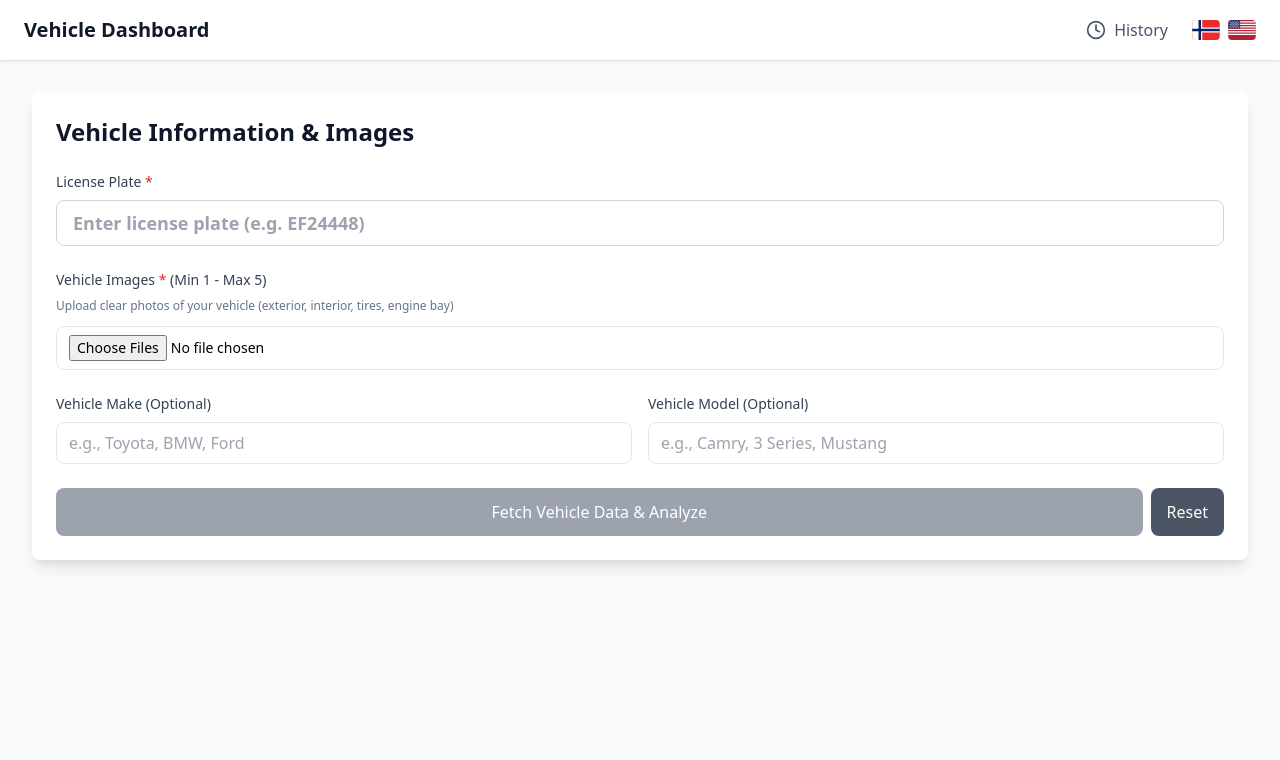
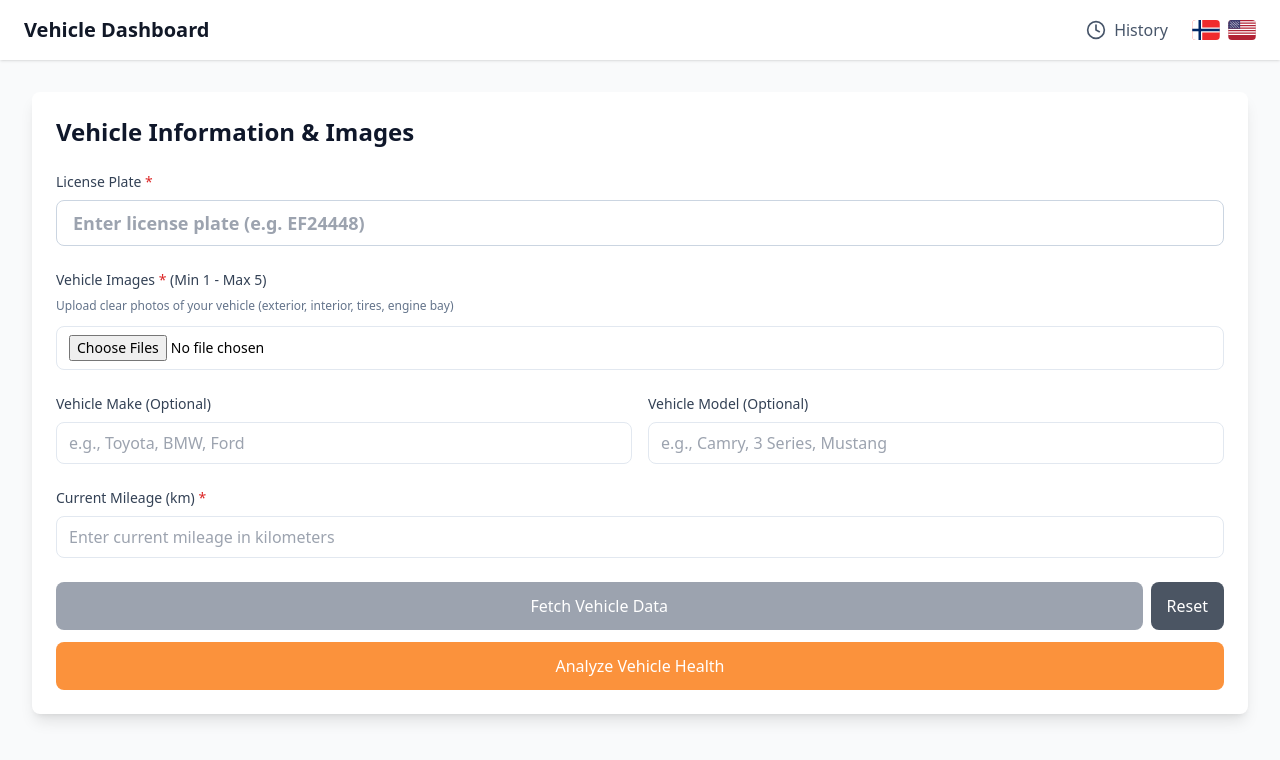
Before and after one commit to faizan7800/ai-driven-website, a React (Vite) app: page / in a window 1280 px wide. Shown: the top 760 px of the page. Built offline with nearby package versions, Linux system fonts and the light colour scheme.

Commit message:
feat: streamline vehicle health analysis workflow
Rearrange form to analyze health on first screen and display results.

Co-authored-by: Muhammad Fezan <72183873+faizan7800@users.noreply.github.com>

```diff
--- a/src/App.jsx
+++ b/src/App.jsx
@@ -255,7 +255,22 @@ const saveEverything = async () => {
                 </div>
               </div>
 
+              {/* Mileage for Vehicle Health Analysis */}
+              <div className="mb-6">
+                <label className="block text-sm font-medium text-slate-700 mb-2">
+                  Current Mileage (km) <span className="text-red-600">*</span>
+                </label>
+                <input
+                  type="number"
+                  placeholder="Enter current mileage in kilometers"
+                  value={healthMileage}
+                  onChange={(e) => setHealthMileage(e.target.value)}
+                  className="w-full px-3 py-2 rounded-lg border border-slate-200 bg-white text-slate-900 focus:outline-none focus:ring-2 focus:ring-blue-500"
+                />
+              </div>
+
               {/* Buttons */}
+              <div className="space-y-3">
                 <div className="flex gap-2">
                   <button
                     className={`flex-1 px-4 py-3 rounded-lg text-white font-medium transition-colors ${
@@ -266,7 +281,7 @@ const saveEverything = async () => {
                     onClick={() => fetchData()}
                     disabled={vehicleImages.length === 0 || !plate || loading}
                   >
-                  {loading ? "Loading…" : "Fetch Vehicle Data & Analyze"}
+                    {loading ? "Loading…" : "Fetch Vehicle Data"}
                   </button>
 
                   <button
@@ -287,6 +302,20 @@ const saveEverything = async () => {
                   </button>
                 </div>
 
+                {/* Analyze Vehicle Health Button - on first form */}
+                <button
+                  className={`w-full px-4 py-3 rounded-lg text-white font-medium transition-colors ${
+                    vehicleImages.length === 0 || !healthMileage
+                      ? "bg-orange-400 cursor-not-allowed"
+                      : "bg-orange-600 hover:bg-orange-700"
+                  }`}
+                  onClick={analyzeVehicleHealthOnFirstScreen}
+                  disabled={vehicleImages.length === 0 || !healthMileage || isAnalyzingHealth}
+                >
+                  {isAnalyzingHealth ? "Analyzing Vehicle Health..." : "Analyze Vehicle Health"}
+                </button>
+              </div>
+
               {vehicleImages.length === 0 && plate && (
                 <p className="text-xs text-amber-600 mt-2">Upload at least 1 image to proceed</p>
               )}
@@ -301,7 +330,7 @@ const saveEverything = async () => {
               </div>
             )}
 
-            {/* Results Display - Vehicle Dashboard, Health Analysis, and Manual Data Form */}
+            {/* Results Display - Vehicle Dashboard and Manual Data Form */}
             {!loading && vehicleData && (
               <div className="lg:col-span-2 space-y-8">
                 {/* API Vehicle Data Dashboard */}
@@ -309,47 +338,18 @@ const saveEverything = async () => {
                   vehicleData={vehicleData}
                 />
 
-                {/* Health Analysis Section */}
-                <div className="bg-white rounded-lg shadow-lg p-6 border-l-4 border-blue-600">
-                  <h2 className="text-2xl font-bold text-slate-900 mb-6">Vehicle Health Analysis</h2>
+                {/* Health Analysis Results Display (if analyzed) */}
+                {healthAnalysis && (
+                  <div className="bg-white rounded-lg shadow-lg p-6 border-l-4 border-orange-600">
+                    <h2 className="text-2xl font-bold text-slate-900 mb-6">Vehicle Health Analysis Results</h2>
 
-                  {!healthAnalysis ? (
-                    <div className="space-y-4">
-                      <p className="text-slate-600 mb-4">Analyze your vehicle's health based on uploaded images</p>
-
-                      <div>
-                        <label className="block text-sm font-medium text-slate-700 mb-2">
-                          Current Mileage (km) <span className="text-red-600">*</span>
-                        </label>
-                        <input
-                          type="number"
-                          placeholder="Enter current mileage"
-                          value={healthMileage}
-                          onChange={(e) => setHealthMileage(e.target.value)}
-                          className="w-full px-3 py-2 rounded-lg border border-slate-300 bg-white text-slate-900 focus:outline-none focus:ring-2 focus:ring-blue-500"
-                        />
-                      </div>
-
-                      <button
-                        onClick={analyzeVehicleHealthOnFirstScreen}
-                        disabled={isAnalyzingHealth || !healthMileage || vehicleImages.length === 0}
-                        className={`w-full px-4 py-3 rounded-lg text-white font-medium transition-colors ${
-                          isAnalyzingHealth || !healthMileage || vehicleImages.length === 0
-                            ? "bg-gray-400 cursor-not-allowed"
-                            : "bg-blue-600 hover:bg-blue-700"
-                        }`}
-                      >
-                        {isAnalyzingHealth ? "Analyzing Vehicle Health..." : "Analyze Vehicle Health"}
-                      </button>
-                    </div>
-                  ) : (
                     <div className="space-y-6">
                       <div className="grid grid-cols-1 md:grid-cols-2 gap-4">
-                        <div className="bg-blue-50 p-4 rounded-lg">
+                        <div className="bg-orange-50 p-4 rounded-lg">
                           <p className="text-sm text-slate-600">Vehicle Type</p>
                           <p className="text-lg font-semibold text-slate-900">{healthAnalysis.vehicleType}</p>
                         </div>
-                        <div className="bg-blue-50 p-4 rounded-lg">
+                        <div className="bg-orange-50 p-4 rounded-lg">
                           <p className="text-sm text-slate-600">Mileage</p>
                           <p className="text-lg font-semibold text-slate-900">{healthAnalysis.mileage} km</p>
                         </div>
@@ -430,16 +430,9 @@ const saveEverything = async () => {
                           <p className="text-slate-700">{healthAnalysis.maintenanceTimeline}</p>
                         </div>
                       )}
-
-                      <button
-                        onClick={() => setHealthAnalysis(null)}
-                        className="w-full px-4 py-2 rounded-lg bg-slate-200 text-slate-900 hover:bg-slate-300 transition font-medium text-sm"
-                      >
-                        Analyze Again
-                      </button>
+                    </div>
                   </div>
                 )}
-                </div>
 
                 {/* Manual Data Entry Form */}
                 <div className="bg-white rounded-lg shadow-lg p-6">
```
Lines whose indentation alone changed are shown as unchanged.
